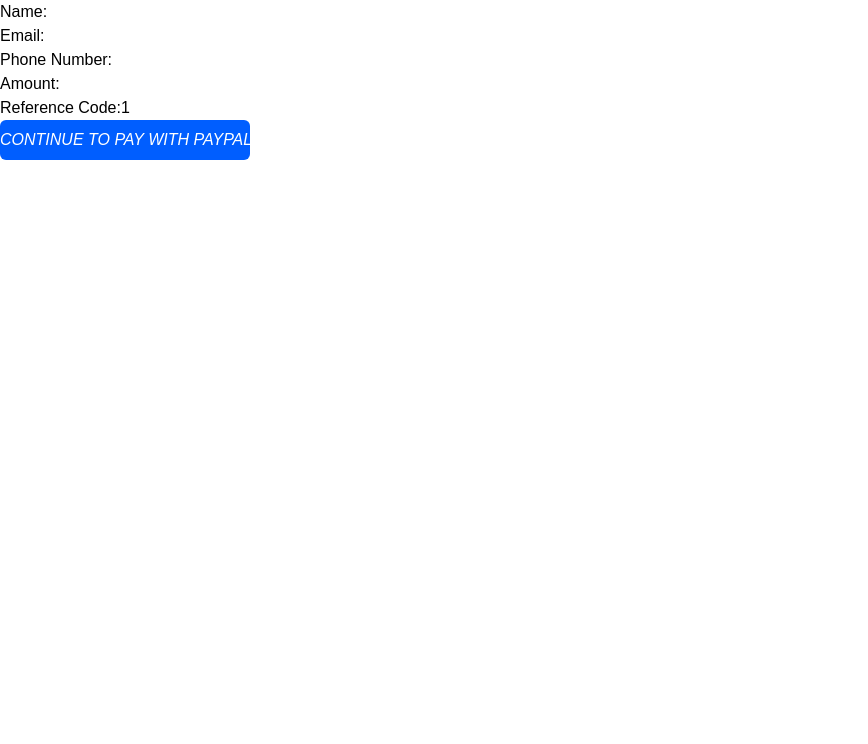
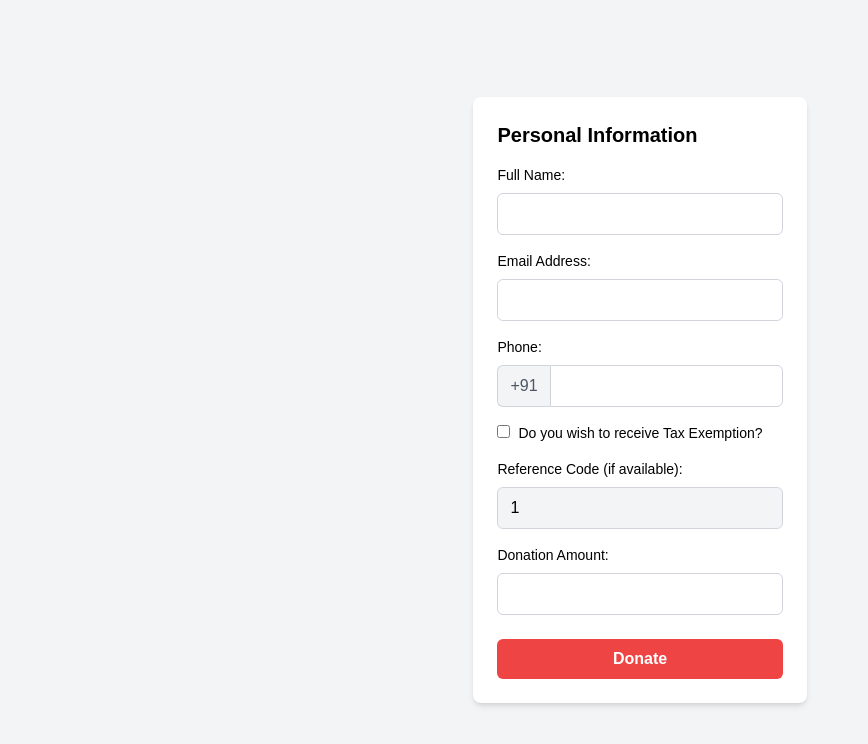
Before and after one commit to Tamoziit/NayePankh-Fund-Raiser, a React (Vite) app in the folder frontend/: page /donate/1 in a window 1280 px wide. Shown: the top 744 px of the page, without its empty margins (0-868 px from the left). Built offline with nearby package versions, Linux system fonts and the light colour scheme.

Commit message:
Donation & payment page UI

```diff
--- a/frontend/src/App.jsx
+++ b/frontend/src/App.jsx
@@ -8,6 +8,7 @@
 import Transactions from "./pages/transactions/Transactions";
 import DonationForm from "./pages/donate/DonationForm";
 import { useAuthContext } from "./context/AuthContext";
+import GratitudePage from "./pages/payments/GratitudePage";
 
 function App() {
   const { authUser } = useAuthContext();
@@ -23,6 +24,7 @@
           <Route path="/donate/:id" element={<DonationForm />} />
           <Route path="/complete-order/:name/:email/:mobileNo/:referenceCode/:price" element={<CompletePayment />} />
           <Route path="/cancel-order" element={<CancelPayment />} />
+          <Route path="/gratitude" element={<GratitudePage />} />
         </Routes>
 
         <Toaster />
--- a/frontend/src/hooks/usePaymentHandler.js
+++ b/frontend/src/hooks/usePaymentHandler.js
@@ -1,8 +1,10 @@
 import { useState } from "react"
 import toast from "react-hot-toast";
+import { useNavigate } from "react-router-dom";
 
 const usePaymentHandler = () => {
     const [loading, setLoading] = useState(false);
+    const navigate = useNavigate();
 
     const handlePayment = async ({
         token,
@@ -29,7 +31,8 @@
             }
 
             if (data) {
-                toast.success("Payment made Successfully");
+                toast.success("Donation made Successfully");
+                navigate("/gratitude");
             }
         } catch (error) {
             if (error instanceof Error) {
--- a/frontend/src/pages/donate/DonationForm.jsx
+++ b/frontend/src/pages/donate/DonationForm.jsx
@@ -26,45 +26,95 @@
     } catch (err) {
         console.log('Error in handlePay:', err);
     }
-};
-
+  };
 
   return (
-    <form action="http://localhost:5000/np/api/v1/payment/pay" method='post'>
-      <div>
-        <label>
-          Name:
-          <input type="text" name="name" value={formData.name} onChange={handleChange} required />
+    <div className="flex items-center justify-center min-h-screen bg-gray-100">
+      <form action="http://localhost:5000/np/api/v1/payment/pay" method='post' className="bg-white p-6 rounded-lg shadow-md max-w-md mx-auto">
+      <h2 className="text-xl font-semibold mb-4">Personal Information</h2>
+      <div className="mb-4">
+        <label className="block text-sm font-medium mb-2">
+          Full Name:
+        </label>
+        <input
+          type="text"
+          name="name"
+          value={formData.name}
+          onChange={handleChange}
+          required
+          className="w-full px-3 py-2 border border-gray-300 rounded-md focus:outline-none focus:ring-2 focus:ring-blue-500"
+        />
+      </div>
+      <div className="mb-4">
+        <label className="block text-sm font-medium mb-2">
+          Email Address:
+        </label>
+        <input
+          type="email"
+          name="email"
+          value={formData.email}
+          onChange={handleChange}
+          required
+          className="w-full px-3 py-2 border border-gray-300 rounded-md focus:outline-none focus:ring-2 focus:ring-blue-500"
+        />
+      </div>
+      <div className="mb-4">
+        <label className="block text-sm font-medium mb-2">
+          Phone:
+        </label>
+        <div className="flex">
+          <span className="inline-flex items-center px-3 border border-r-0 border-gray-300 bg-gray-100 text-gray-600 rounded-l-md">
+            +91
+          </span>
+          <input
+            type="tel"
+            name="mobileNo"
+            value={formData.mobileNo}
+            onChange={handleChange}
+            required
+            className="w-full px-3 py-2 border border-gray-300 rounded-r-md focus:outline-none focus:ring-2 focus:ring-blue-500"
+          />
+        </div>
+      </div>
+      <div className="mb-4">
+        <label className="block text-sm font-medium mb-2">
+          <input type="checkbox" className="mr-2" />
+          Do you wish to receive Tax Exemption?
         </label>
       </div>
-      <div>
-        <label>
-          Email:
-          <input type="email" name="email" value={formData.email} onChange={handleChange} required />
+      <div className="mb-4">
+        <label className="block text-sm font-medium mb-2">
+          Reference Code (if available):
         </label>
+        <input
+          type="text"
+          name="referenceCode"
+          value={formData.referenceCode}
+          readOnly
+          className="w-full px-3 py-2 border border-gray-300 rounded-md bg-gray-100"
+        />
       </div>
-      <div>
-        <label>
-          Phone Number:
-          <input type="tel" name="mobileNo" value={formData.mobileNo} onChange={handleChange} required />
+      <div className="mb-6">
+        <label className="block text-sm font-medium mb-2">
+          Donation Amount:
         </label>
+        <input
+          type="text"
+          name="price"
+          value={formData.price}
+          onChange={handleChange}
+          required
+          className="w-full px-3 py-2 border border-gray-300 rounded-md focus:outline-none focus:ring-2 focus:ring-blue-500"
+        />
       </div>
-      <div>
-        <label>
-          Amount:
-          <input type="number" name="price" value={formData.price} onChange={handleChange} required />
-        </label>
-      </div>
-      <div>
-        <label>
-          Reference Code:
-          <input type="text" name="referenceCode" value={formData.referenceCode} readOnly />
-        </label>
-      </div>
-      <input type='submit'
-        className='w-[250px] h-[40px] bg-[#005eff] rounded-md text-white italic cursor-pointer hover:bg-blue-800'
-        onClick={handlePay} value="CONTINUE TO PAY WITH PAYPAL" />
+      <input
+        type='submit'
+        className='w-full h-[40px] bg-red-500 rounded-md text-white font-semibold cursor-pointer hover:bg-red-600'
+        onClick={handlePay}
+        value="Donate"
+      />
     </form>
+    </div>
   );
 };
 
--- a/frontend/src/pages/payments/CompletePayment.jsx
+++ b/frontend/src/pages/payments/CompletePayment.jsx
@@ -1,4 +1,4 @@
-import { useState } from 'react';
+import { useEffect, useState } from 'react';
 import { useLocation } from 'react-router-dom';
 import usePaymentHandler from '../../hooks/usePaymentHandler';
 
@@ -15,7 +15,7 @@
 		amount: 0
 	});
 
-    const resolvePaymentToDB = async () => {
+	useEffect(() => {
 		const queryParams = new URLSearchParams(location.search);
 		const token = queryParams.get('token');
 		const payerId = queryParams.get('PayerID');
@@ -38,14 +38,60 @@
 		};
 
 		setParamsData(updatedData);
+	}, [])
+
+	const resolvePaymentToDB = async () => {
 		console.log(paramsData);
-        await handlePayment(updatedData);
+		await handlePayment(paramsData);
 	};
 
 	return (
-        <div>
-            <h2>Just One Step Behind</h2>
-            <button className='bg-blue-500' onClick={resolvePaymentToDB} disabled={loading}>Press to confirm Donation</button>
+		<div className='flex items-center justify-center min-h-screen bg-gray-100'>
+			<div className="w-[400px] mx-auto p-6 bg-white shadow-md rounded-lg mt-8">
+				<h2 className="text-xl font-semibold mb-4">Just One Step Behind</h2>
+
+				<div className="border-t border-gray-300 pt-4">
+					<h3 className="text-lg font-medium mb-2">Donation Invoice</h3>
+					<div className="text-sm space-y-2">
+						<div className="flex justify-between">
+							<span className="font-semibold">Full Name:</span>
+							<span>{paramsData.name || 'N/A'}</span>
+						</div>
+						<div className="flex justify-between">
+							<span className="font-semibold">Email:</span>
+							<span>{paramsData.email || 'N/A'}</span>
+						</div>
+						<div className="flex justify-between">
+							<span className="font-semibold">Mobile No:</span>
+							<span>{paramsData.mobileNo || 'N/A'}</span>
+						</div>
+						<div className="flex justify-between">
+							<span className="font-semibold">Reference Code:</span>
+							<span>{paramsData.referenceCode || 'N/A'}</span>
+						</div>
+						<div className="flex justify-between">
+							<span className="font-semibold">Amount:</span>
+							<span>₹ {paramsData.amount || 'N/A'}</span>
+						</div>
+						<div className="flex justify-between">
+							<span className="font-semibold">Token:</span>
+							<span>{paramsData.token || 'N/A'}</span>
+						</div>
+						<div className="flex justify-between">
+							<span className="font-semibold">Payer ID:</span>
+							<span>{paramsData.payerId || 'N/A'}</span>
+						</div>
+					</div>
+				</div>
+
+				<button
+					className={`mt-6 w-full bg-blue-500 text-white py-2 rounded-md ${loading ? 'opacity-50 cursor-not-allowed' : 'hover:bg-blue-600'}`}
+					onClick={resolvePaymentToDB}
+					disabled={loading}
+				>
+					{loading ? 'Processing...' : 'Press to Confirm Donation'}
+				</button>
+			</div>
 		</div>
 	);
 };
--- /dev/null
+++ b/frontend/src/pages/payments/GratitudePage.jsx
@@ -0,0 +1,7 @@
+const GratitudePage = () => {
+  return (
+    <div>GratitudePage</div>
+  )
+}
+
+export default GratitudePage
--- a/frontend/src/pages/transactions/Transactions.jsx
+++ b/frontend/src/pages/transactions/Transactions.jsx
@@ -44,7 +44,7 @@
             <span>Loading...</span>
           ) : transactionData ? (
             <div className="flex flex-col gap-3 mt-10">
-              {transactionData.map((transaction, index) => (
+              {transactionData.slice().reverse().map((transaction, index) => (
                 <TransactionCard data={transaction} key={index} />
               ))}
             </div>
```
Lines whose indentation alone changed are shown as unchanged.
